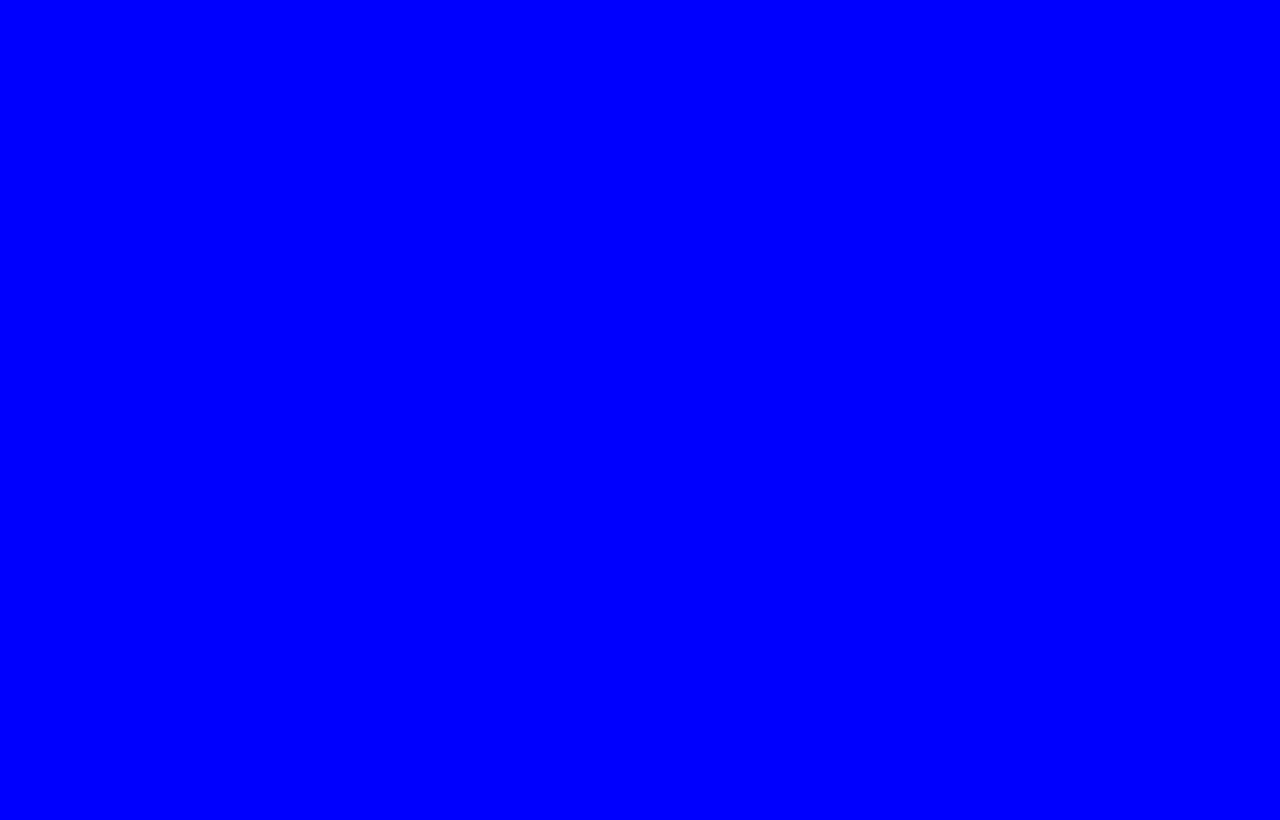
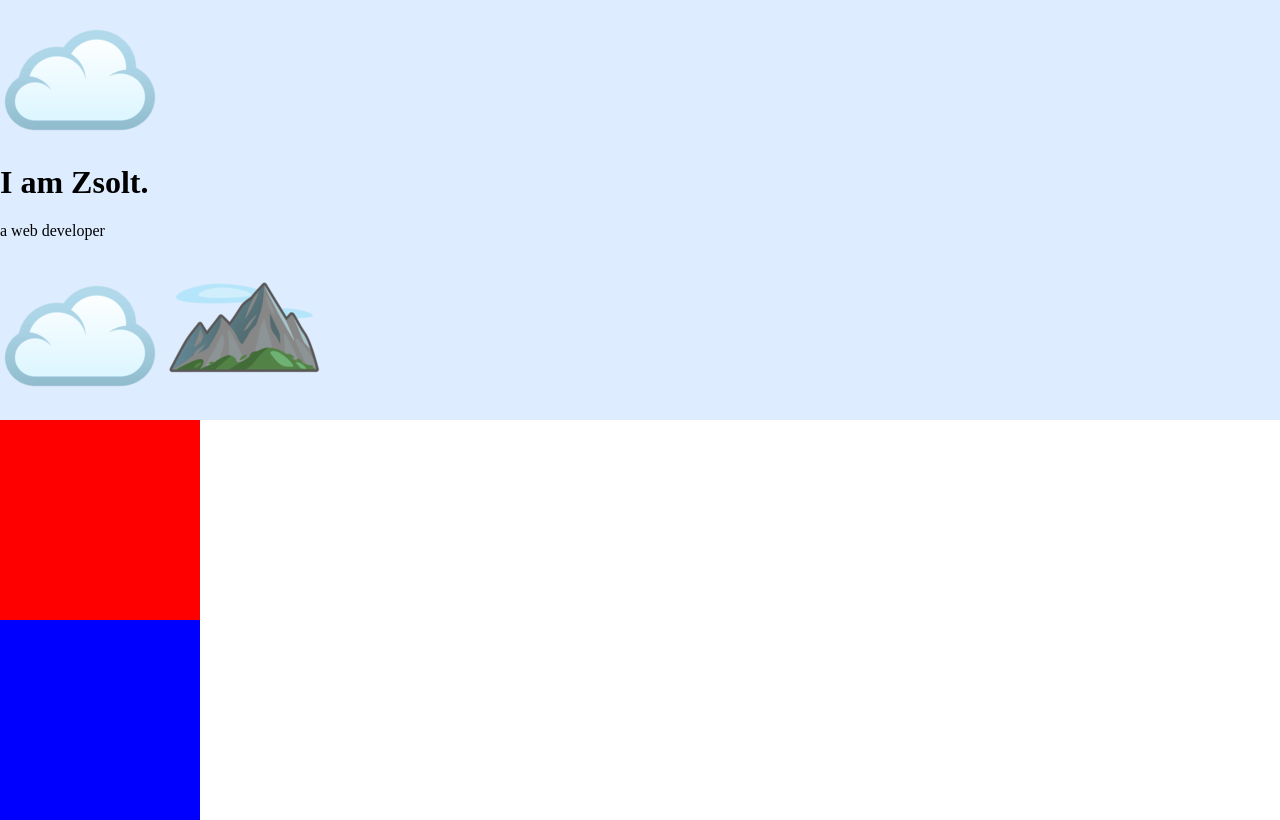
Before and after one commit to serbanzsolt/css-mysite, a plain HTML site: page index.html in a window 1280 px wide. Drawn offline with Linux system fonts and the light colour scheme.

Commit message:
images and more style

```diff
--- a/css/styles.css
+++ b/css/styles.css
@@ -1,3 +1,24 @@
+/********************************tag selectors*********************************/
 body{
+  margin: 0;
+}
+h1{
+    margin-top: 0;
+}
+
+/********************************class selectors*******************************/
+.top-container{
+  background-color: #DEECFF
+}
+.middle-container{
+  background-color: red;
+  height: 200px;
+  width: 200px;
+}
+
+.bottom-container{
   background-color: blue;
+  height: 200px;
+  width: 200px;
+
 }
--- a/index.html
+++ b/index.html
@@ -1,12 +1,28 @@
 <!DOCTYPE html>
 <html lang="en" dir="ltr">
+
 <head>
   <meta charset="utf-8">
   <title>Zsolt Serbán</title>
   <link rel="stylesheet" href="css/styles.css">
-    <link rel="favicon" href="favicon.ico">
+  <link rel="icon" href="favicon.ico">
 </head>
+
 <body>
+  <div class="top-container">
+    <img src="images\cloud.png" alt="cloud-img">
+    <h1>I am Zsolt.</h1>
+    <p>a web developer</p>
+    <img src="images\cloud.png" alt="cloud-img">
+    <img src="images\mountain.png" alt="mountain-img">
+  </div>
+<div class="middle-container">
+
+</div>
+<div class="bottom-container">
+
+</div>
 
 </body>
+
 </html>
```
Also changed, not shown: images/cloud.png (added), images/mountain.png (added). Lines whose indentation alone changed are shown as unchanged.
